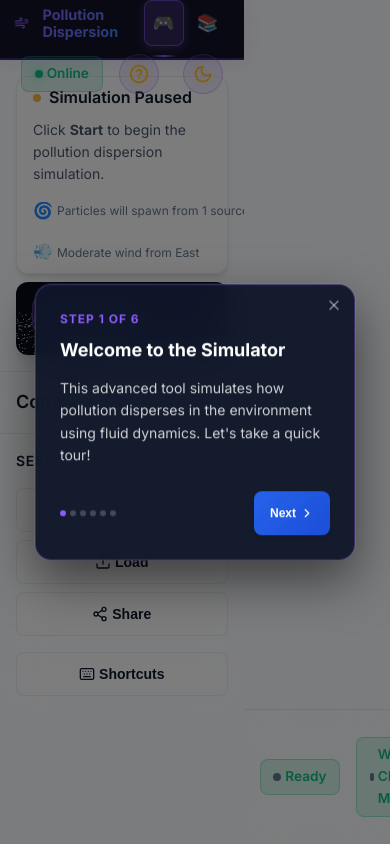
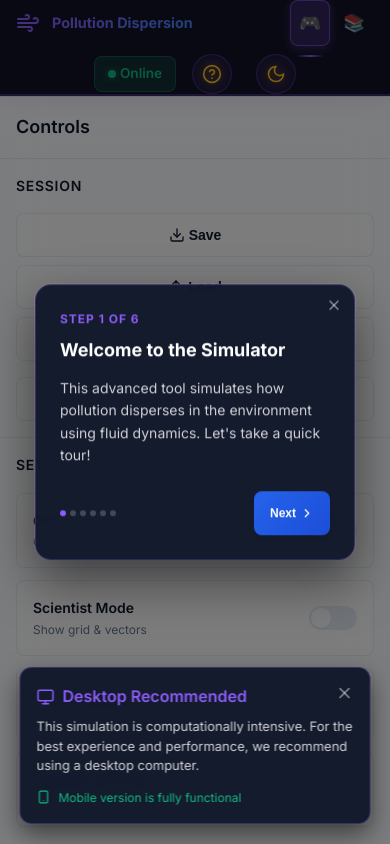
Before and after one commit to joseph-kwk/Pollution-Dispersion-Simulator, a React (Vite) app: page / in a window 390 px wide. Shown: the top 844 px of the page. Built offline with nearby package versions, Linux system fonts and the light colour scheme.

Commit message:
feat: add MobileNotice component for improved mobile user experience and update layout for better mobile support

```diff
--- a/src/App.tsx
+++ b/src/App.tsx
@@ -8,6 +8,7 @@ import { SimulationCommentary } from './components/SimulationCommentary';
 import { PollutionInsights } from './components/PollutionInsights';
 import { CaseStudies } from './components/CaseStudies';
 import { TourGuide } from './components/TourGuide';
+import { MobileNotice } from './components/MobileNotice';
 import { useKeyboardShortcuts } from './hooks/useKeyboardShortcuts';
 
 const SimulatorPage: React.FC = () => {
@@ -16,6 +17,7 @@ const SimulatorPage: React.FC = () => {
   return (
     <>
       <TourGuide />
+      <MobileNotice />
       <aside className="sidebar">
       <ControlPanel />
       <PollutionInsights />
--- /dev/null
+++ b/src/components/MobileNotice.tsx
@@ -0,0 +1,73 @@
+import React, { useState, useEffect } from 'react';
+import { Smartphone, Monitor, X } from 'lucide-react';
+
+export const MobileNotice: React.FC = () => {
+  const [isVisible, setIsVisible] = useState(false);
+
+  useEffect(() => {
+    const checkMobile = () => {
+      if (window.innerWidth <= 768 && !localStorage.getItem('mobile-notice-dismissed')) {
+        setIsVisible(true);
+      }
+    };
+
+    checkMobile();
+    window.addEventListener('resize', checkMobile);
+    return () => window.removeEventListener('resize', checkMobile);
+  }, []);
+
+  const dismiss = () => {
+    setIsVisible(false);
+    localStorage.setItem('mobile-notice-dismissed', 'true');
+  };
+
+  if (!isVisible) return null;
+
+  return (
+    <div style={{
+      position: 'fixed',
+      bottom: '20px',
+      left: '50%',
+      transform: 'translateX(-50%)',
+      width: '90%',
+      maxWidth: '400px',
+      background: 'rgba(15, 23, 42, 0.95)',
+      backdropFilter: 'blur(10px)',
+      border: '1px solid rgba(139, 92, 246, 0.3)',
+      borderRadius: '12px',
+      padding: '16px',
+      zIndex: 9999,
+      boxShadow: '0 10px 25px rgba(0,0,0,0.5)',
+      animation: 'slideUp 0.5s ease-out'
+    }}>
+      <div style={{ display: 'flex', justifyContent: 'space-between', alignItems: 'flex-start', marginBottom: '8px' }}>
+        <div style={{ display: 'flex', alignItems: 'center', gap: '8px', color: '#8b5cf6', fontWeight: 600 }}>
+          <Monitor size={18} />
+          <span>Desktop Recommended</span>
+        </div>
+        <button
+          onClick={dismiss}
+          style={{ background: 'transparent', border: 'none', color: 'rgba(255,255,255,0.5)', cursor: 'pointer' }}
+        >
+          <X size={18} />
+        </button>
+      </div>
+
+      <p style={{ fontSize: '13px', color: 'rgba(255,255,255,0.8)', margin: '0 0 12px 0', lineHeight: 1.5 }}>
+        This simulation is computationally intensive. For the best experience and performance, we recommend using a desktop computer.
+      </p>
+
+      <div style={{ display: 'flex', alignItems: 'center', gap: '8px', fontSize: '12px', color: '#10b981' }}>
+        <Smartphone size={14} />
+        <span>Mobile version is fully functional</span>
+      </div>
+
+      <style>{`
+        @keyframes slideUp {
+          from { transform: translate(-50%, 100%); opacity: 0; }
+          to { transform: translate(-50%, 0); opacity: 1; }
+        }
+      `}</style>
+    </div>
+  );
+};
--- a/src/components/SimulationCanvas.tsx
+++ b/src/components/SimulationCanvas.tsx
@@ -112,7 +112,9 @@ export const SimulationCanvas: React.FC = () => {
     const gridX = Math.floor(x / (canvas.width / GRID_SIZE));
     const gridY = Math.floor(y / (canvas.height / GRID_SIZE));
 
-    if (event.ctrlKey) {
+    // Allow drawing obstacles if Ctrl is pressed OR if "Draw Obstacles" mode is enabled
+    // This ensures mobile users can also place obstacles using the toggle
+    if (event.ctrlKey || useSimulationStore.getState().isDrawingObstacles) {
       const newObstacles = obstacles.map((row, r) =>
         row.map((cell, c) => (r === gridY && c === gridX) ? !cell : cell)
       );
--- a/styles/main.css
+++ b/styles/main.css
@@ -1738,12 +1738,39 @@ canvas:hover {
 
 @media (max-width: 768px) {
     .app {
-        grid-template-areas:
-            "header"
-            "main"
-            "sidebar";
-        grid-template-columns: 1fr;
-        grid-template-rows: 60px 1fr auto;
+        /* Switch to flex column for better mobile scrolling */
+        display: flex;
+        flex-direction: column;
+        height: auto;
+        min-height: 100vh;
+        overflow-y: auto;
+        overflow-x: hidden;
+    }
+
+    .header {
+        position: sticky;
+        top: 0;
+        width: 100%;
+        z-index: 1000;
+    }
+
+    .app-main {
+        flex: 0 0 auto;
+        min-height: 60vh;
+        width: 100%;
+        padding: 1rem;
+        overflow: visible;
+    }
+
+    .sidebar {
+        flex: 1 0 auto;
+        width: 100%;
+        height: auto;
+        max-height: none;
+        border-right: none;
+        border-top: 1px solid var(--border-color);
+        overflow: visible;
+        padding-bottom: 2rem;
     }
 
     :root {
@@ -1751,7 +1778,8 @@ canvas:hover {
     }
 
     .simulation-container {
-        max-width: 90vw;
-        aspect-ratio: 1.1;
-    }
-}
+        max-width: 100%;
+        aspect-ratio: 1;
+        margin: 0 auto;
+    }
+}
```
